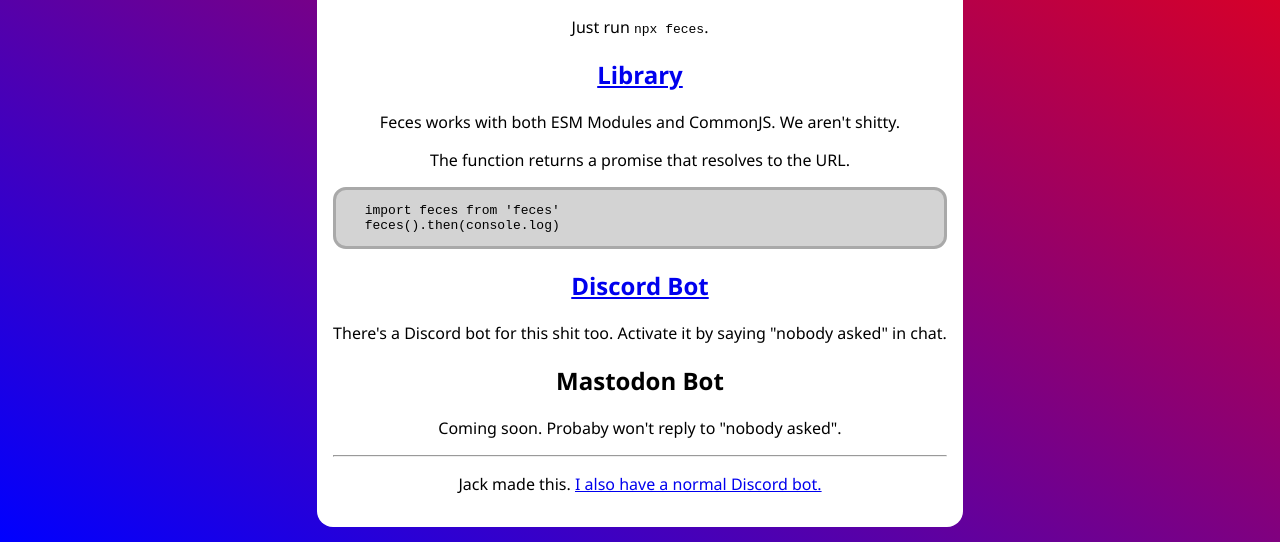
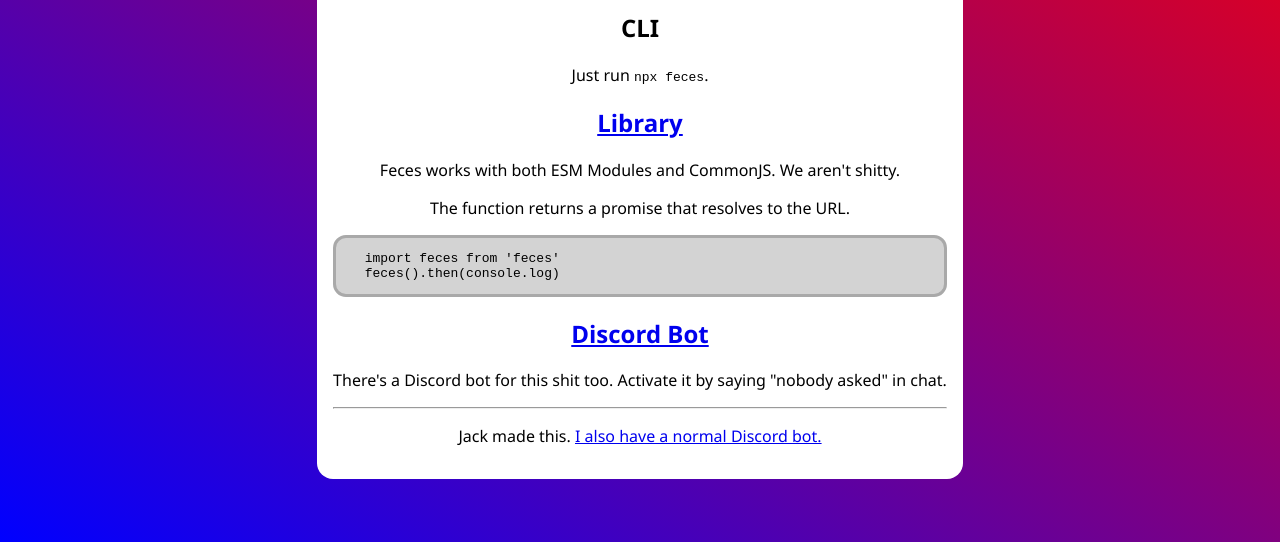
Before and after one commit to Jack5079/feces, a website: page docs/index.html in a window 1280 px wide. Shown: the part 258-800 px from the top of the page. Drawn offline with Linux system fonts and the light colour scheme.

Commit message:
remove masto bot teaser @TheEssem said he would ban it if I made it

```diff
--- a/docs/index.html
+++ b/docs/index.html
@@ -52,8 +52,6 @@
 </pre>
   <h2><a href="https://discord.com/api/oauth2/authorize?client_id=581254343710212128&permissions=0&scope=bot">Discord Bot</a></h2>
   <p>There's a Discord bot for this shit too. Activate it by saying "nobody asked" in chat.</p>
-  <h2>Mastodon Bot</h2>
-  <p>Coming soon. Probaby won't reply to "nobody asked".</p>
   <footer>
     <hr>
     <p>Jack made this. <a href="https://nxtbot.ml">I also have a normal Discord bot.</a></p>
```
